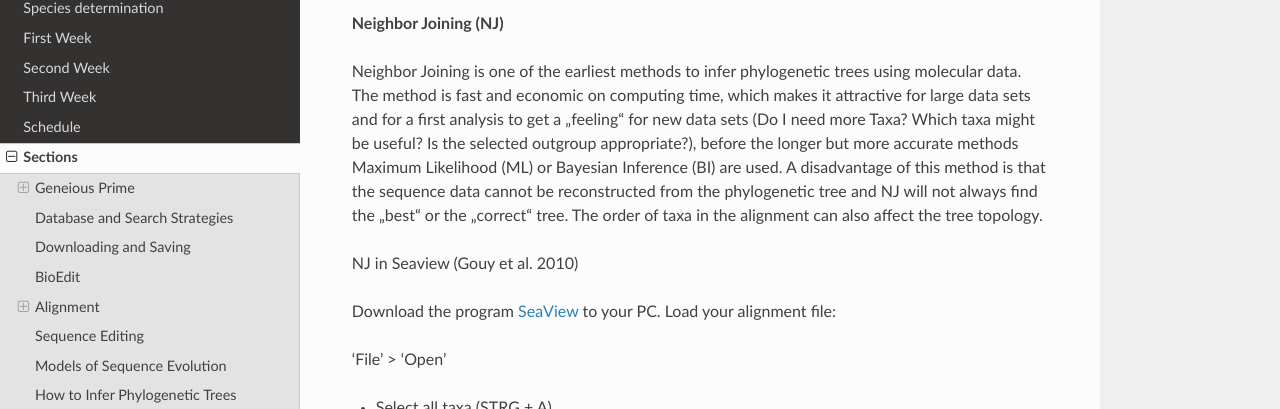
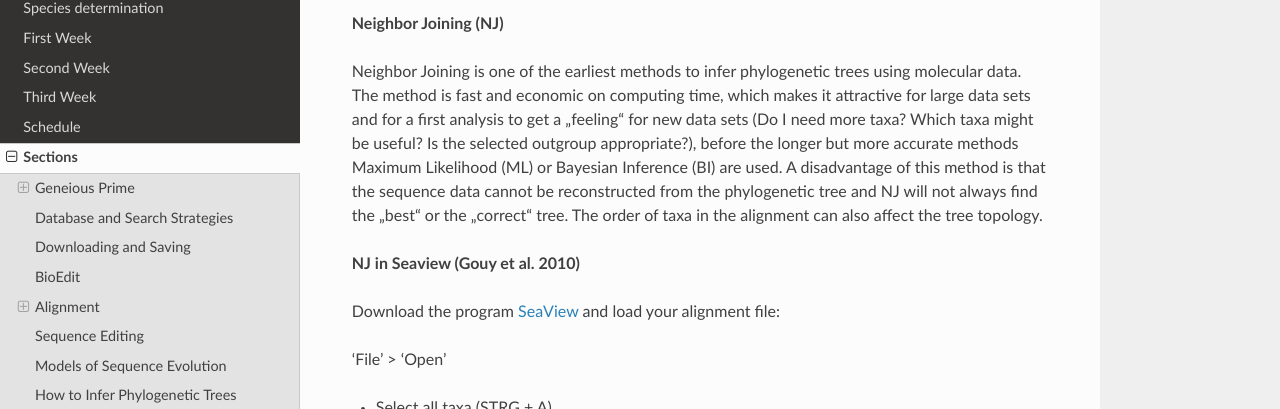
Before and after one commit to bheimbu/evolutionary_ecology, a Sphinx documentation site: the page built from docs/source/section.rst, in a window 1280 px wide and 900 px high, scrolled down 22682 px. Shown: the part 196-605 px from the top of the window. Built offline with Sphinx 7.4.7 and the Read the Docs theme 2.0.0, drawn with Linux system fonts in a browser that asks for light colours.

Commit message:
Update section.rst

```diff
--- a/docs/source/section.rst
+++ b/docs/source/section.rst
@@ -419,11 +419,11 @@ How to Infer Phylogenetic Trees
 
 **Neighbor Joining (NJ)**
 
-Neighbor Joining is one of the earliest methods to infer phylogenetic trees using molecular data. The method is fast and economic on computing time, which makes it attractive for large data sets and for a first analysis to get a „feeling“ for new data sets (Do I need more Taxa? Which taxa might be useful? Is the selected outgroup appropriate?), before the longer but more accurate methods Maximum Likelihood (ML) or Bayesian Inference (BI) are used. A disadvantage of this method is that the sequence data cannot be reconstructed from the phylogenetic tree and NJ will not always find the „best“ or the „correct“ tree. The order of taxa in the alignment can also affect the tree topology.
+Neighbor Joining is one of the earliest methods to infer phylogenetic trees using molecular data. The method is fast and economic on computing time, which makes it attractive for large data sets and for a first analysis to get a „feeling“ for new data sets (Do I need more taxa? Which taxa might be useful? Is the selected outgroup appropriate?), before the longer but more accurate methods Maximum Likelihood (ML) or Bayesian Inference (BI) are used. A disadvantage of this method is that the sequence data cannot be reconstructed from the phylogenetic tree and NJ will not always find the „best“ or the „correct“ tree. The order of taxa in the alignment can also affect the tree topology.
 
-NJ in Seaview (Gouy et al. 2010)
+**NJ in Seaview (Gouy et al. 2010)**
 
-Download the program `SeaView <https://doua.prabi.fr/software/seaview>`_ to your PC. Load your alignment file:
+Download the program `SeaView <https://doua.prabi.fr/software/seaview>`_ and load your alignment file:
 
 'File' > 'Open'
 
```
